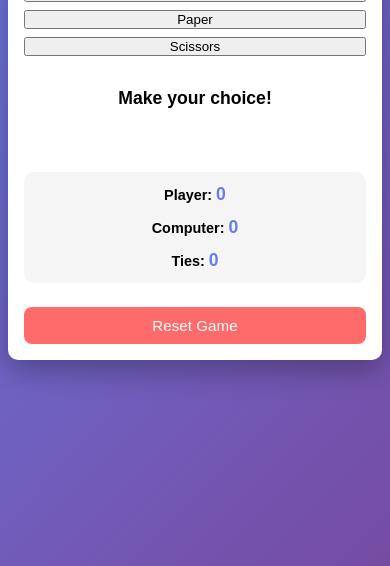
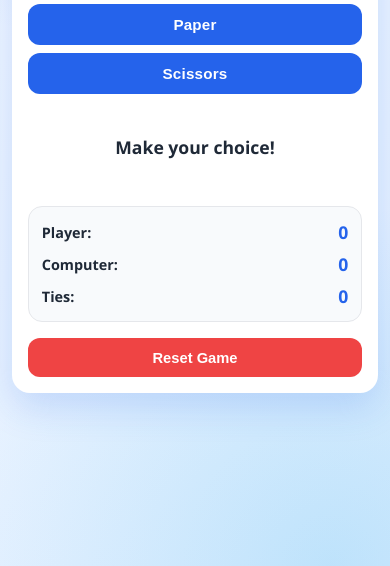
Before and after one commit to Frenchman136/Rock-Paper-Scissors, a plain HTML site: page Rock-Paper-Scissors Game/index.html in a window 390 px wide. Shown: the part 278-844 px from the top of the page. Drawn offline with Linux system fonts and the light colour scheme.

Commit message:
update the styling of the game

```diff
--- a/Rock-Paper-Scissors Game/styles.css
+++ b/Rock-Paper-Scissors Game/styles.css
@@ -4,213 +4,172 @@
   box-sizing: border-box;
 }
 
+:root {
+  --bg-start: #f3f8ff;
+  --bg-end: #dfeeff;
+  --card: #ffffff;
+  --text: #1f2937;
+  --muted: #6b7280;
+  --primary: #2563eb;
+  --primary-hover: #1d4ed8;
+  --danger: #ef4444;
+  --danger-hover: #dc2626;
+  --shadow: 0 14px 36px rgba(37, 99, 235, 0.18);
+  --radius: 18px;
+}
+
 body {
-  font-family: Arial, sans-serif;
-  display: flex;
-  justify-content: center;
-  align-items: center;
+  font-family: "Segoe UI", Tahoma, Geneva, Verdana, sans-serif;
   min-height: 100vh;
-  background: linear-gradient(135deg, #667eea 0%, #764ba2 100%);
+  display: grid;
+  place-items: center;
+  padding: clamp(0.75rem, 2vw, 2rem);
+  color: var(--text);
+  background:
+    radial-gradient(circle at 20% 0%, rgba(37, 99, 235, 0.16), transparent 35%),
+    radial-gradient(circle at 85% 100%, rgba(14, 165, 233, 0.16), transparent 40%),
+    linear-gradient(145deg, var(--bg-start), var(--bg-end));
 }
 
 .container {
-  background: white;
-  padding: 2rem;
-  border-radius: 15px;
-  box-shadow: 0 10px 30px rgba(0, 0, 0, 0.3);
+  width: min(100%, 760px);
+  background: var(--card);
+  border-radius: var(--radius);
+  box-shadow: var(--shadow);
+  padding: clamp(1rem, 2.5vw, 2.25rem);
   text-align: center;
-  max-width: 500px;
 }
 
 h1 {
-  margin-bottom: 2rem;
-  color: #333;
+  font-size: clamp(1.4rem, 3vw, 2.15rem);
+  line-height: 1.2;
+  margin-bottom: clamp(1rem, 2vw, 1.75rem);
 }
 
 .choices {
-  display: flex;
-  gap: 1rem;
-  justify-content: center;
-  margin-bottom: 2rem;
+  display: grid;
+  grid-template-columns: repeat(3, minmax(0, 1fr));
+  gap: clamp(0.55rem, 1.6vw, 1rem);
 }
 
-.choice-btn {
-  padding: 1rem 1.5rem;
-  font-size: 1.2rem;
-  border: none;
-  border-radius: 10px;
-  background: #667eea;
-  color: white;
+.choices-btn {
+  border: 0;
+  border-radius: 12px;
+  background: var(--primary);
+  color: #fff;
+  font-weight: 600;
+  letter-spacing: 0.2px;
+  padding: clamp(0.75rem, 1.6vw, 1rem);
+  font-size: clamp(0.95rem, 1.8vw, 1.08rem);
   cursor: pointer;
-  transition:
-    transform 0.2s,
-    background 0.2s;
+  transition: transform 0.15s ease, background-color 0.2s ease, box-shadow 0.2s ease;
 }
 
-.choice-btn:hover {
-  transform: scale(1.1);
-  background: #764ba2;
+.choices-btn:hover {
+  background: var(--primary-hover);
+  transform: translateY(-2px);
+  box-shadow: 0 8px 16px rgba(37, 99, 235, 0.22);
+}
+
+.choices-btn:active {
+  transform: translateY(0);
 }
 
 .result-container {
-  margin: 2rem 0;
+  margin: clamp(1rem, 2.2vw, 1.8rem) 0;
   min-height: 80px;
+  display: grid;
+  align-content: center;
+  gap: 0.4rem;
 }
 
 #result-text {
-  font-size: 1.5rem;
-  font-weight: bold;
-  margin-bottom: 0.5rem;
+  font-size: clamp(1.1rem, 2.6vw, 1.45rem);
+  font-weight: 700;
 }
 
 #choices-display {
-  color: #666;
+  font-size: clamp(0.92rem, 1.9vw, 1rem);
+  color: var(--muted);
 }
 
 .score {
-  display: flex;
-  justify-content: space-around;
-  margin: 2rem 0;
-  padding: 1rem;
-  background: #f5f5f5;
-  border-radius: 10px;
+  display: grid;
+  grid-template-columns: repeat(3, minmax(0, 1fr));
+  gap: 0.75rem;
+  margin: clamp(1rem, 2vw, 1.5rem) 0;
+  padding: clamp(0.8rem, 1.6vw, 1rem);
+  border-radius: 14px;
+  background: #f8fafc;
+  border: 1px solid #e5e7eb;
 }
 
 .score p {
-  font-weight: bold;
+  font-weight: 600;
+  font-size: clamp(0.9rem, 1.8vw, 1rem);
 }
 
 .score span {
-  color: #667eea;
-  font-size: 1.5rem;
+  display: inline-block;
+  margin-left: 0.25rem;
+  color: var(--primary);
+  font-size: clamp(1.1rem, 2.6vw, 1.4rem);
+  font-weight: 700;
 }
 
 #reset-btn {
-  padding: 0.75rem 2rem;
-  font-size: 1rem;
-  border: none;
-  border-radius: 8px;
-  background: #ff6b6b;
-  color: white;
+  border: 0;
+  border-radius: 12px;
+  background: var(--danger);
+  color: #fff;
+  font-weight: 700;
   cursor: pointer;
-  transition: background 0.2s;
+  padding: 0.72rem 1.45rem;
+  font-size: clamp(0.92rem, 1.9vw, 1rem);
+  transition: background-color 0.2s ease, transform 0.15s ease;
 }
 
 #reset-btn:hover {
-  background: #ee5a52;
+  background: var(--danger-hover);
+  transform: translateY(-1px);
 }
 
-/* Mobile Responsive Styles */
-@media screen and (max-width: 768px) {
-  .container {
-    width: 95%;
-    padding: 1.5rem;
-    margin: 1rem;
-  }
+#reset-btn:active {
+  transform: translateY(0);
+}
 
-  h1 {
-    font-size: 1.5rem;
-    margin-bottom: 1.5rem;
-  }
-
+@media (max-width: 700px) {
   .choices {
-    gap: 0.75rem;
-  }
-
-  .choice-btn {
-    padding: 0.875rem 1.25rem;
-    font-size: 1rem;
-  }
-
-  #result-text {
-    font-size: 1.25rem;
+    grid-template-columns: 1fr;
   }
 
   .score {
-    flex-direction: column;
-    gap: 0.75rem;
-    padding: 0.875rem;
+    grid-template-columns: 1fr;
+    text-align: left;
+    gap: 0.5rem;
+  }
+
+  .score p {
+    display: flex;
+    justify-content: space-between;
+    align-items: center;
   }
 
   .score span {
-    font-size: 1.25rem;
-  }
-}
-
-@media screen and (max-width: 480px) {
-  .container {
-    width: 100%;
-    padding: 1rem;
-    margin: 0.5rem;
-    border-radius: 10px;
-  }
-
-  h1 {
-    font-size: 1.25rem;
-    margin-bottom: 1rem;
-  }
-
-  .choices {
-    flex-direction: column;
-    gap: 0.5rem;
-  }
-
-  .choice-btn {
-    width: 100%;
-    padding: 0.75rem 1rem;
-    font-size: 0.95rem;
-  }
-
-  #result-text {
-    font-size: 1.1rem;
-  }
-
-  .result-container {
-    min-height: 60px;
-    margin: 1.5rem 0;
-  }
-
-  .score {
-    margin: 1.5rem 0;
-    padding: 0.75rem;
-  }
-
-  .score p {
-    font-size: 0.9rem;
-  }
-
-  .score span {
-    font-size: 1.1rem;
+    margin-left: 0.5rem;
   }
 
   #reset-btn {
     width: 100%;
-    padding: 0.625rem 1.5rem;
-    font-size: 0.95rem;
   }
 }
 
-/* Landscape orientation for small devices */
-@media screen and (max-height: 600px) and (orientation: landscape) {
+@media (max-height: 560px) and (orientation: landscape) {
   body {
-    align-items: flex-start;
-    padding: 1rem 0;
+    align-items: start;
   }
 
   .container {
-    margin: 1rem auto;
-  }
-
-  h1 {
-    margin-bottom: 1rem;
-  }
-
-  .result-container {
-    margin: 1rem 0;
-    min-height: 50px;
-  }
-
-  .score {
-    margin: 1rem 0;
+    margin-block: 0.75rem;
   }
 }
```
